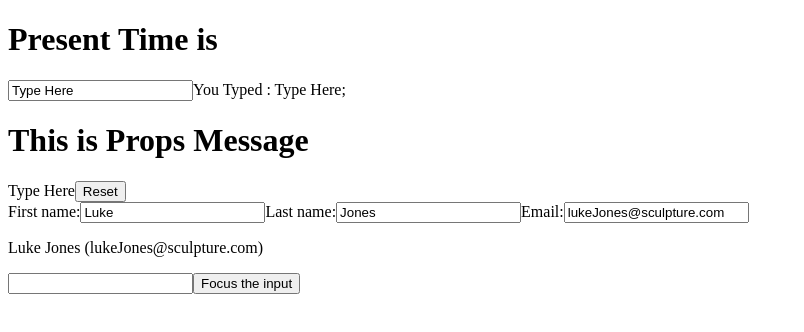
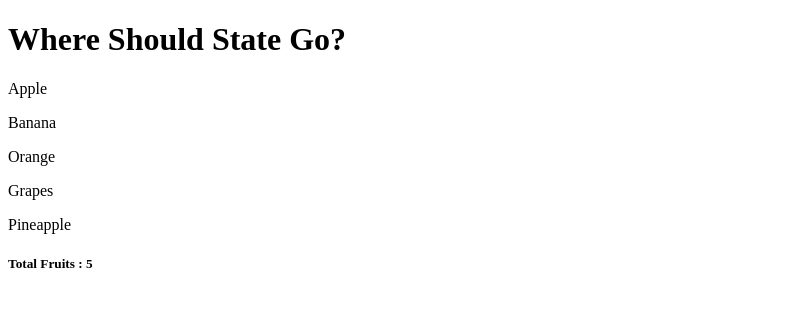
Before and after one commit to jeevan10017/Advanced-React-CourseEra, a React (Create React App) app: page / in a window 1280 px wide. Shown: the top 332 px of the page, without its empty margins (0-804 px from the left). Built offline with nearby package versions, Linux system fonts and the light colour scheme.

Commit message:
Manging State in React

```diff
--- a/src/App.js
+++ b/src/App.js
@@ -52,33 +52,59 @@
 
 
 //Using of HOOKs in React
-import Child from './Child';
-import React, { useState } from 'react'
-import RegisterForm from './RegisterForm';
-import TextInputWithFocusButton from './TextInputWithFocusButton';
+// import Child from './Child';
+// import React, { useState } from 'react'
+// import RegisterForm from './RegisterForm';
+// import TextInputWithFocusButton from './TextInputWithFocusButton';
+
+// const App = () => {
+//   // const date = new Date();
+//   // console.log(date.toLocaleTimeString())
+//   const [inputValue,setValue]= useState("Type Here");
+//   const handleChange =(e) =>{
+//     setValue(e.target.value);
+//   }
+//   return (
+//     <div>
+//       <h1>Present Time is </h1>
+
+//       <input value={inputValue} onChange={handleChange} />
+//       You Typed : {inputValue};
+//       <Child message={inputValue}/>
+//       <button onClick={()=>setValue("Type Here")}>Reset</button>
+
+// <div>
+//       {/* RegisterForm */}
+//      <RegisterForm/> </div>
+
+//      <TextInputWithFocusButton />
+//       </div>
+//   )
+// }
+
+// export default App
+
+
+import React from 'react'
+import { useState } from 'react'
+import Fruits from './Fruits/Fruits'
+import FruitsCounter from './Fruits/FruitsCounter'
 
 const App = () => {
-  // const date = new Date();
-  // console.log(date.toLocaleTimeString())
-  const [inputValue,setValue]= useState("Type Here");
-  const handleChange =(e) =>{
-    setValue(e.target.value);
-  }
+  // const fruits =([
+  const [fruits] =useState([   //useState is a hook that allows you to have state variables in functional components
+    {id:1,fruitName:'Apple'},
+    {id:2,fruitName:'Banana'},
+    {id:3,fruitName:'Orange'},
+    {id:4,fruitName:'Grapes'},
+    {id:5,fruitName:'Pineapple'},
+  ]);
   return (
     <div>
-      <h1>Present Time is </h1>
-
-      <input value={inputValue} onChange={handleChange} />
-      You Typed : {inputValue};
-      <Child message={inputValue}/>
-      <button onClick={()=>setValue("Type Here")}>Reset</button>
-
-<div>
-      {/* RegisterForm */}
-     <RegisterForm/> </div>
-
-     <TextInputWithFocusButton />
-      </div>
+      <h1>Where Should State Go?</h1>
+      <Fruits fruits={fruits}/>
+      <FruitsCounter fruits={fruits}/>
+    </div>
   )
 }
 
--- /dev/null
+++ b/src/Fruits/Fruits.js
@@ -0,0 +1,11 @@
+import React from 'react'
+
+const Fruits = (props) => {
+  return (
+    <div>
+      {props.fruits.map((f) =><p key={f.id}>{f.fruitName}</p>)}
+    </div>
+  )
+}
+
+export default Fruits
--- /dev/null
+++ b/src/Fruits/FruitsCounter.js
@@ -0,0 +1,11 @@
+import React from 'react'
+
+const FruitsCounter = (props) => {
+  return (
+    <div>
+        <h5>Total Fruits : {props.fruits.length}</h5>
+    </div>
+  )
+}
+
+export default FruitsCounter
```
